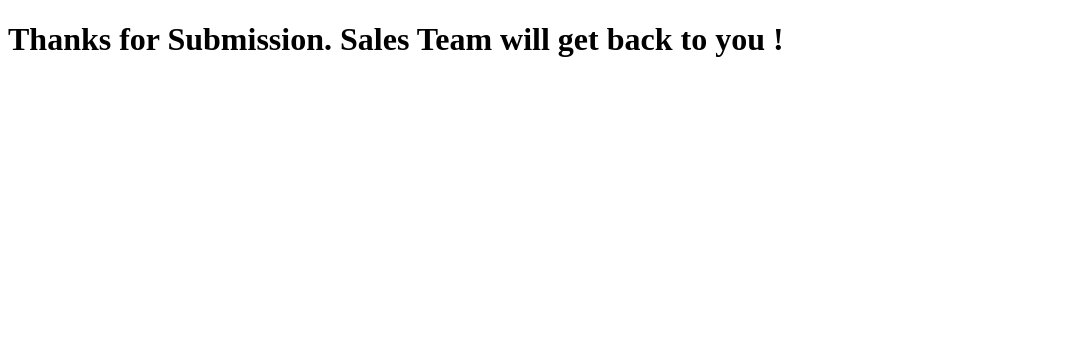
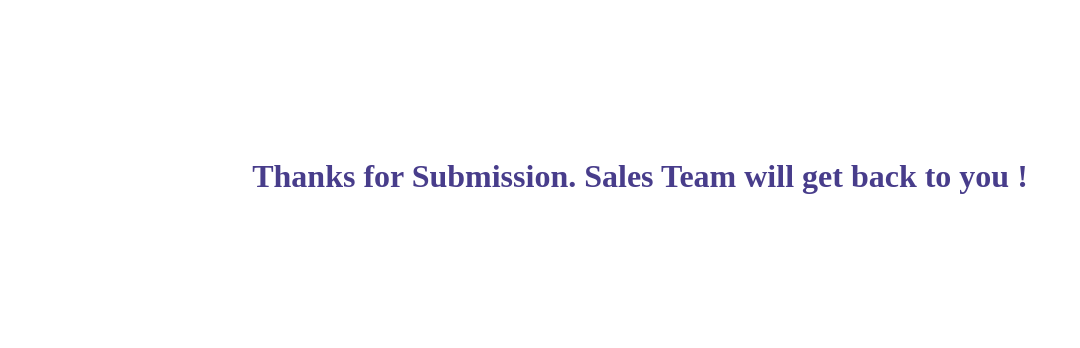
Before and after one commit to arpanDeb19/New-Mini-Project, a plain HTML site: page thanks.html in a window 1280 px wide. Shown: the whole page, without its empty margins (0-1080 px from the left). Drawn offline with Linux system fonts and the light colour scheme.

Commit message:
added thanks html styling

```diff
--- /dev/null
+++ b/thanks.css
@@ -0,0 +1,6 @@
+h1 {
+   margin: auto;
+   text-align: center;
+   padding: 150px;
+   color:darkslateblue;
+}
--- a/thanks.html
+++ b/thanks.html
@@ -4,6 +4,7 @@
     <meta charset="UTF-8">
     <meta name="viewport" content="width=device-width, initial-scale=1.0">
     <title>Thank You</title>
+    <link rel="stylesheet" href="thanks.css">
 </head>
 <body>
     <h1>Thanks for Submission. Sales Team will get back to you !</h1>
```
